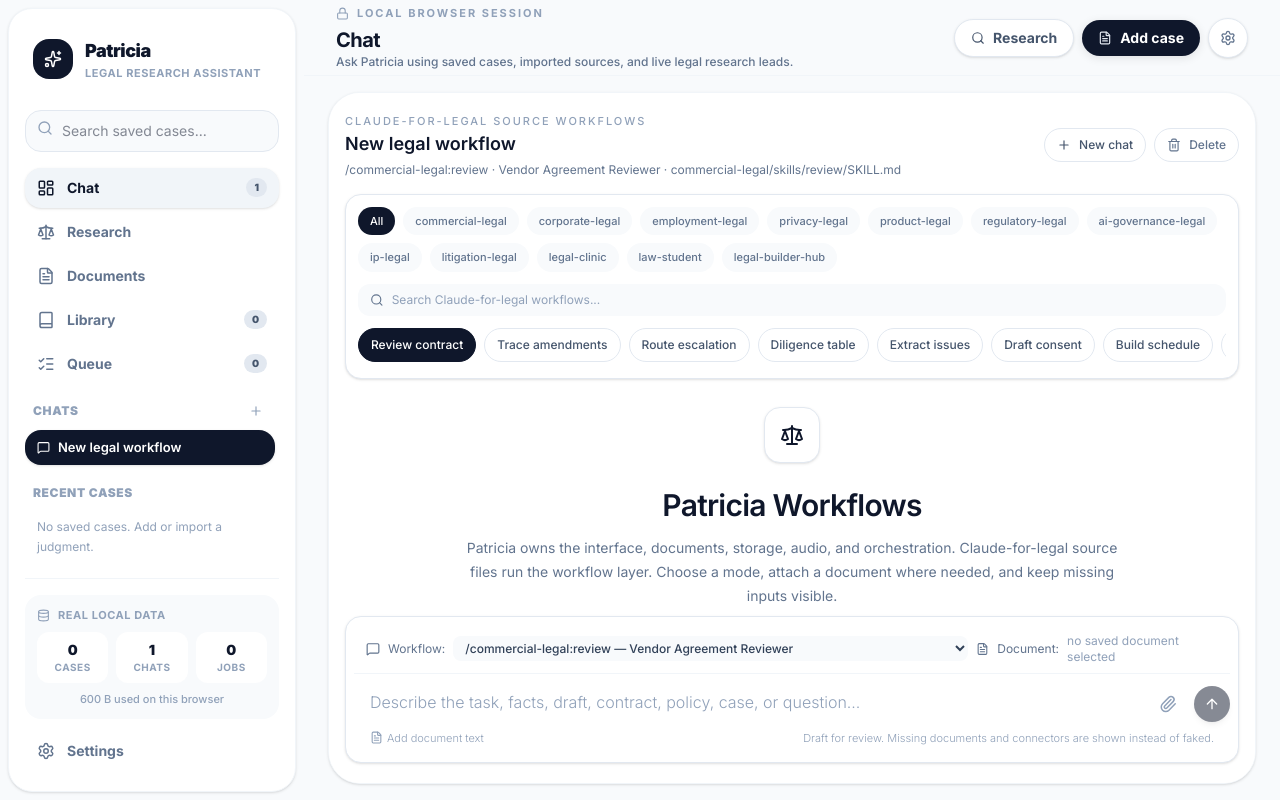
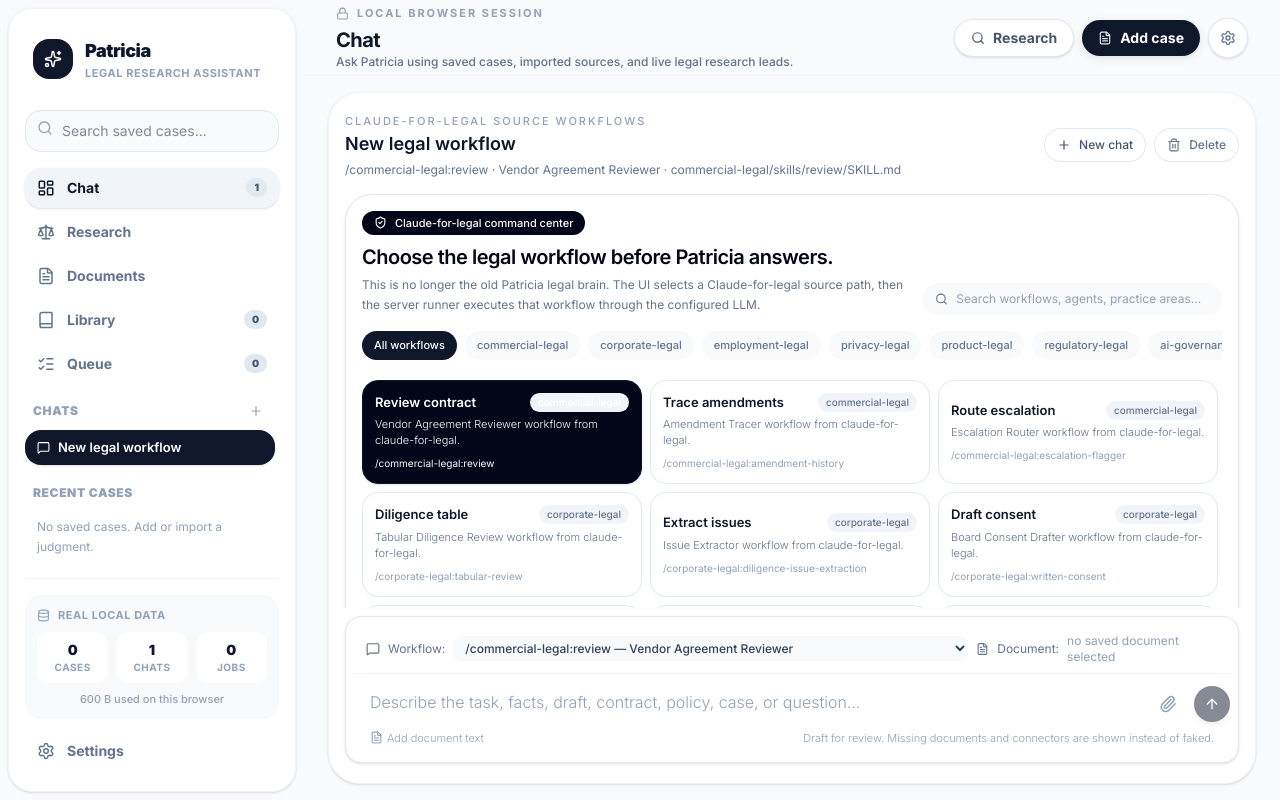
Before and after one commit to imranshiundu/Patricia, a Next.js app: page / in a window 1280 px wide. Built offline with nearby package versions, Linux system fonts and the light colour scheme.

Commit message:
Redesign Claude workflow command panel

```diff
--- a/src/components/patricia/claude-command-panel.tsx
+++ b/src/components/patricia/claude-command-panel.tsx
@@ -1,6 +1,6 @@
 "use client";
 
-import { Search } from "lucide-react";
+import { Search, ShieldCheck } from "lucide-react";
 import { useMemo, useState } from "react";
 import { PATRICIA_PLUGIN_GROUPS, PATRICIA_VISIBLE_COMMANDS } from "@/lib/patricia-skills/registry";
 
@@ -24,9 +24,23 @@
   }, [query, selectedPlugin]);
 
   return (
-    <section className="mb-3 rounded-2xl border border-slate-200 bg-white p-3 shadow-sm">
-      <div className="mb-3 flex flex-wrap gap-2">
-        <button type="button" onClick={() => setSelectedPlugin("all")} className={chip(selectedPlugin === "all")}>All</button>
+    <section className="rounded-[1.7rem] border border-slate-200 bg-white p-4 shadow-sm">
+      <div className="mb-4 flex flex-col gap-3 lg:flex-row lg:items-end lg:justify-between">
+        <div>
+          <div className="mb-2 inline-flex items-center gap-2 rounded-full bg-slate-950 px-3 py-1 text-[11px] font-medium text-white">
+            <ShieldCheck size={13} /> Claude-for-legal command center
+          </div>
+          <h2 className="text-xl font-semibold tracking-tight text-slate-950">Choose the legal workflow before Patricia answers.</h2>
+          <p className="mt-1 max-w-2xl text-xs leading-5 text-slate-500">This is no longer the old Patricia legal brain. The UI selects a Claude-for-legal source path, then the server runner executes that workflow through the configured LLM.</p>
+        </div>
+        <div className="flex min-w-0 items-center gap-2 rounded-2xl bg-slate-50 px-3 py-2 text-xs text-slate-500 lg:w-[360px]">
+          <Search size={14} />
+          <input value={query} onChange={(event) => setQuery(event.target.value)} placeholder="Search workflows, agents, practice areas..." className="w-full bg-transparent outline-none placeholder:text-slate-400" />
+        </div>
+      </div>
+
+      <div className="mb-4 flex gap-2 overflow-x-auto pb-1">
+        <button type="button" onClick={() => setSelectedPlugin("all")} className={chip(selectedPlugin === "all")}>All workflows</button>
         {PATRICIA_PLUGIN_GROUPS.map((plugin) => (
           <button key={plugin} type="button" onClick={() => setSelectedPlugin(plugin)} className={chip(selectedPlugin === plugin)}>
             {plugin}
@@ -34,15 +48,15 @@
         ))}
       </div>
 
-      <div className="mb-3 flex items-center gap-2 rounded-xl bg-slate-50 px-3 py-2 text-xs text-slate-500">
-        <Search size={14} />
-        <input value={query} onChange={(event) => setQuery(event.target.value)} placeholder="Search Claude-for-legal workflows..." className="w-full bg-transparent outline-none placeholder:text-slate-400" />
-      </div>
-
-      <div className="flex gap-2 overflow-x-auto pb-1">
-        {commands.slice(0, 30).map((command) => (
-          <button key={command.command} type="button" onClick={() => onSelect(command.command, command.promptFrame)} className={pill(selectedCommand === command.command)} title={command.sourcePath}>
-            {command.userButton}
+      <div className="grid max-h-[300px] gap-2 overflow-y-auto pr-1 md:grid-cols-2 xl:grid-cols-3">
+        {commands.slice(0, 45).map((command) => (
+          <button key={command.command} type="button" onClick={() => onSelect(command.command, command.promptFrame)} className={card(selectedCommand === command.command)}>
+            <span className="flex items-center justify-between gap-2">
+              <span className="truncate text-[13px] font-semibold text-slate-900">{command.userButton}</span>
+              <span className="shrink-0 rounded-full bg-slate-100 px-2 py-0.5 text-[10px] font-medium text-slate-500">{command.plugin}</span>
+            </span>
+            <span className="mt-1 line-clamp-2 text-left text-[11px] font-light leading-4 text-slate-500">{command.shortDescription}</span>
+            <span className="mt-2 block truncate text-left text-[10px] text-slate-400">{command.command}</span>
           </button>
         ))}
       </div>
@@ -51,9 +65,9 @@
 }
 
 function chip(active: boolean) {
-  return `rounded-full px-3 py-1.5 text-[11px] font-medium ${active ? "bg-slate-900 text-white" : "bg-slate-50 text-slate-500 hover:bg-slate-100"}`;
+  return `shrink-0 rounded-full px-3 py-1.5 text-[11px] font-medium ${active ? "bg-slate-900 text-white" : "bg-slate-50 text-slate-500 hover:bg-slate-100"}`;
 }
 
-function pill(active: boolean) {
-  return `flex-shrink-0 rounded-full border px-3 py-2 text-xs font-medium transition ${active ? "border-slate-900 bg-slate-900 text-white" : "border-slate-200 bg-white text-slate-600 hover:bg-slate-50"}`;
+function card(active: boolean) {
+  return `rounded-2xl border p-3 text-left transition ${active ? "border-slate-900 bg-slate-950 text-white shadow-sm [&_*]:text-white" : "border-slate-200 bg-white hover:border-slate-300 hover:bg-slate-50"}`;
 }
```
